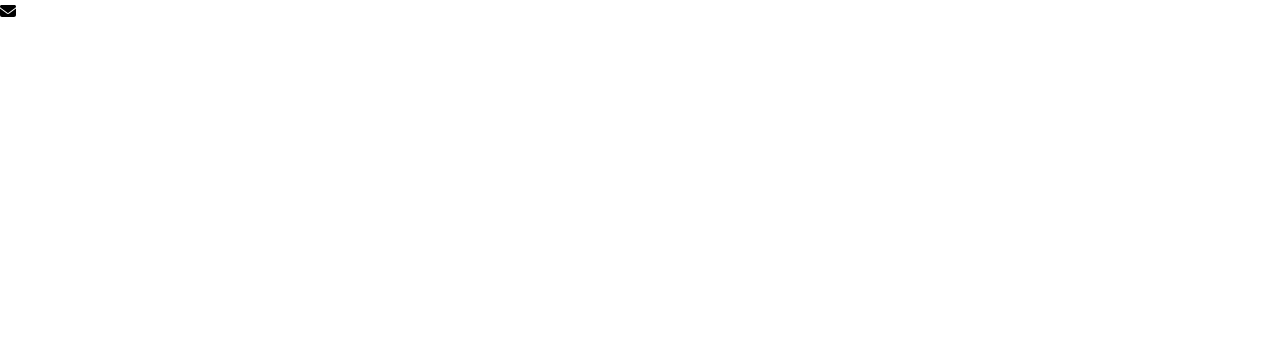
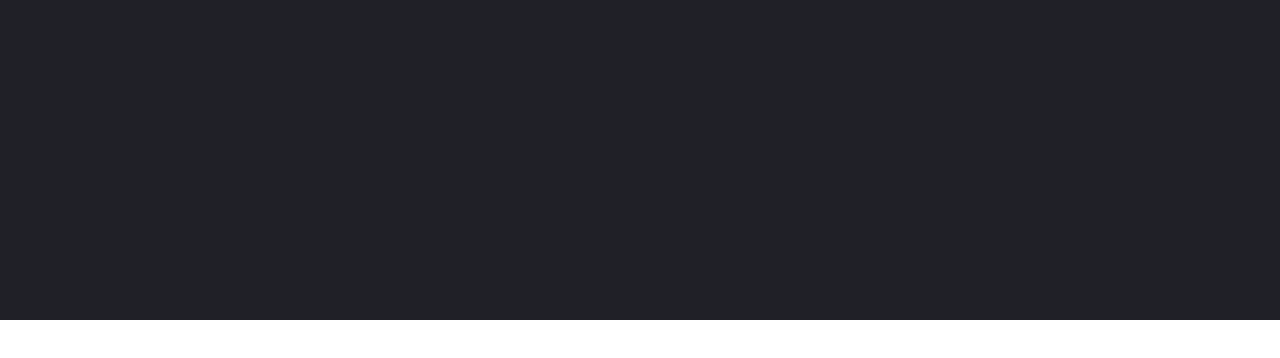
Before and after one commit to eduardofroehlich/BigBangProject, a Vue app: page / in a window 1280 px wide. Shown: the top 358 px of the page. Built offline with nearby package versions, Linux system fonts and the light colour scheme.

Commit message:
Criar dashboardView para utilizarmos como index
Signed-off-by: Eduardo Froehlich <eduardosilvafroehlich@gmail.com>

```diff
--- a/src/App.vue
+++ b/src/App.vue
@@ -1,10 +1,9 @@
 <script setup lang="ts">
-import { FontAwesomeIcon } from '@fortawesome/vue-fontawesome';
-import { faEnvelope } from '@fortawesome/free-solid-svg-icons'
+import DashboardView from './views/DashboardView.vue'
 </script>
 
 <template>
-  <div class="">
-    <FontAwesomeIcon :icon="faEnvelope" />
+  <div>
+    <DashboardView />
   </div>
 </template>
--- /dev/null
+++ b/src/views/DashboardView.vue
@@ -0,0 +1,9 @@
+<script setup lang="ts">
+import DashboardHeader from '../components/dashboard-header.vue'
+</script>
+
+<template>
+  <div class="h-screen w-screen">
+    <DashboardHeader />
+  </div>
+</template>
```
